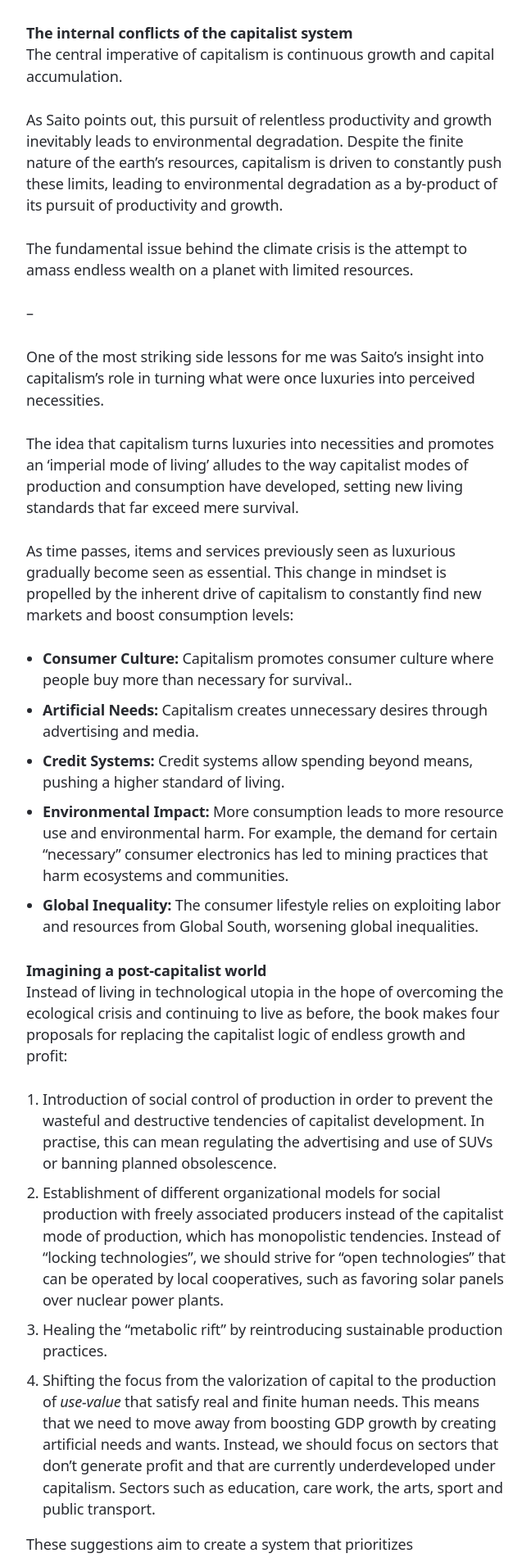
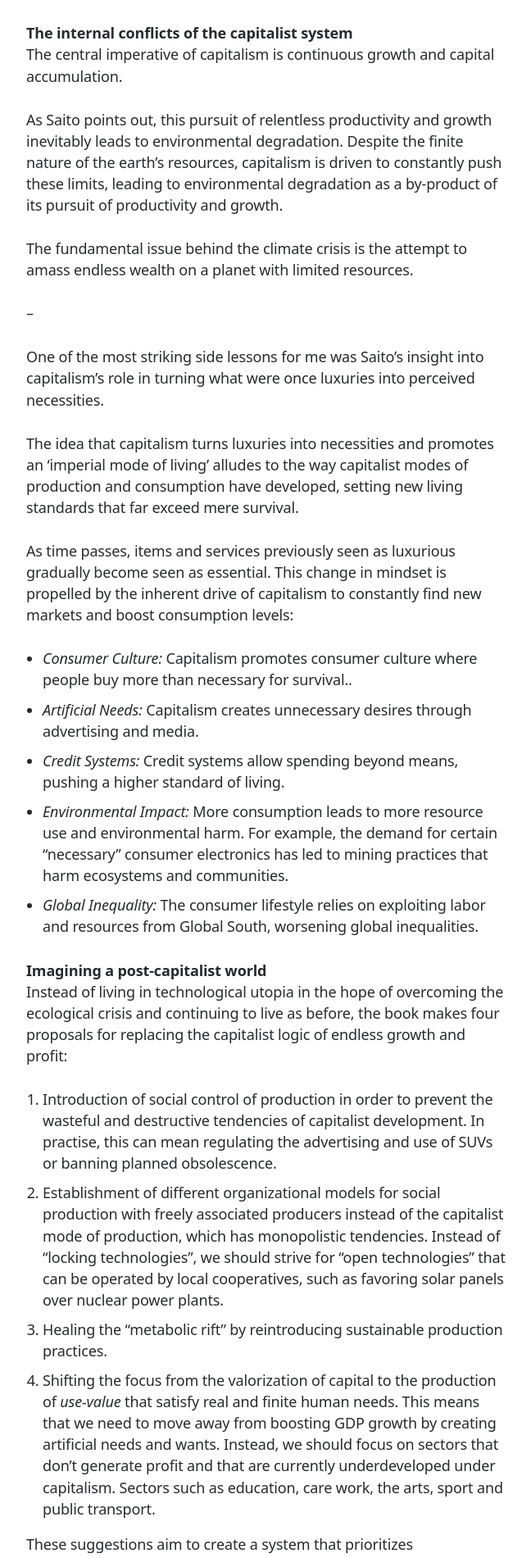
Before and after one commit to mikklemberg/My-personal-notes, a Jekyll site: the page built from _posts/2023-11-17-notes-on-marx-in-the-anthropocene.md, in a window 1280 px wide. Shown: the part 653-2554 px from the top of the page at 82% size, without its empty margins (314-962 px from the left). Built offline with Jekyll 4.4.1, drawn with Linux system fonts in a browser that asks for light colours.

```diff
--- a/_posts/2023-11-17-notes-on-marx-in-the-anthropocene.md
+++ b/_posts/2023-11-17-notes-on-marx-in-the-anthropocene.md
@@ -28,11 +28,11 @@ The idea that capitalism turns luxuries into necessities and promotes an 'imperi
 
 As time passes, items and services previously seen as luxurious gradually become seen as essential. This change in mindset is propelled by the inherent drive of capitalism to constantly find new markets and boost consumption levels:
 
-- **Consumer Culture:** Capitalism promotes consumer culture where people buy more than necessary for survival..
-- **Artificial Needs:** Capitalism creates unnecessary desires through advertising and media.
-- **Credit Systems:** Credit systems allow spending beyond means, pushing a higher standard of living.
-- **Environmental Impact:** More consumption leads to more resource use and environmental harm. For example, the demand for certain "necessary" consumer electronics has led to mining practices that harm ecosystems and communities.
-- **Global Inequality:** The consumer lifestyle relies on exploiting labor and resources from Global South, worsening global inequalities.
+- *Consumer Culture:* Capitalism promotes consumer culture where people buy more than necessary for survival..
+- *Artificial Needs:* Capitalism creates unnecessary desires through advertising and media.
+- *Credit Systems:* Credit systems allow spending beyond means, pushing a higher standard of living.
+- *Environmental Impact:* More consumption leads to more resource use and environmental harm. For example, the demand for certain "necessary" consumer electronics has led to mining practices that harm ecosystems and communities.
+- *Global Inequality:* The consumer lifestyle relies on exploiting labor and resources from Global South, worsening global inequalities.
 
 ## Imagining a post-capitalist world
 
```
